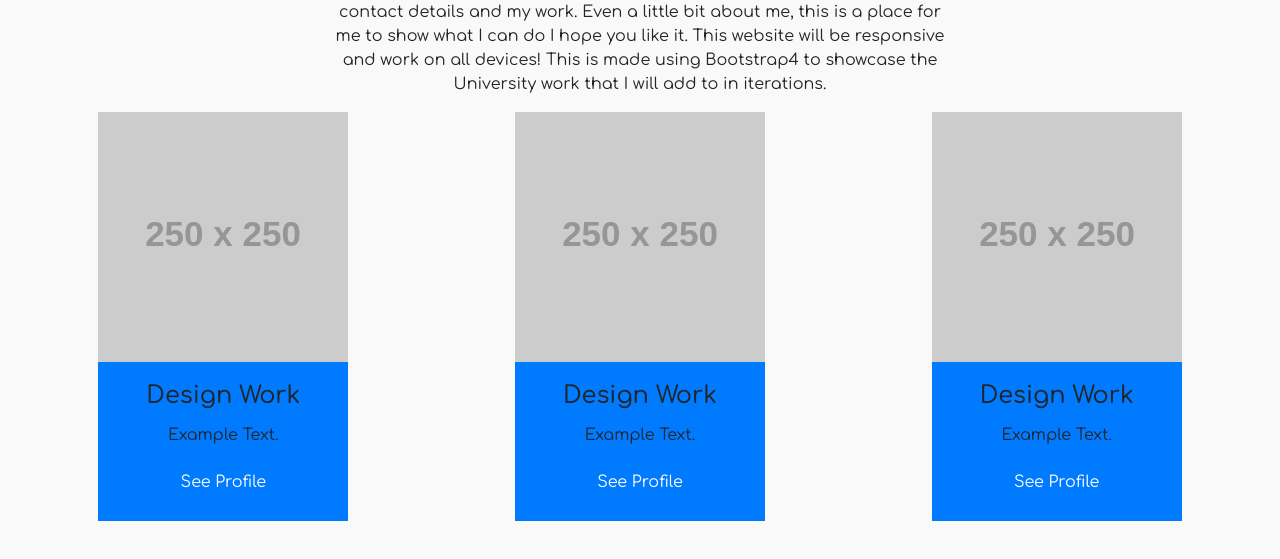
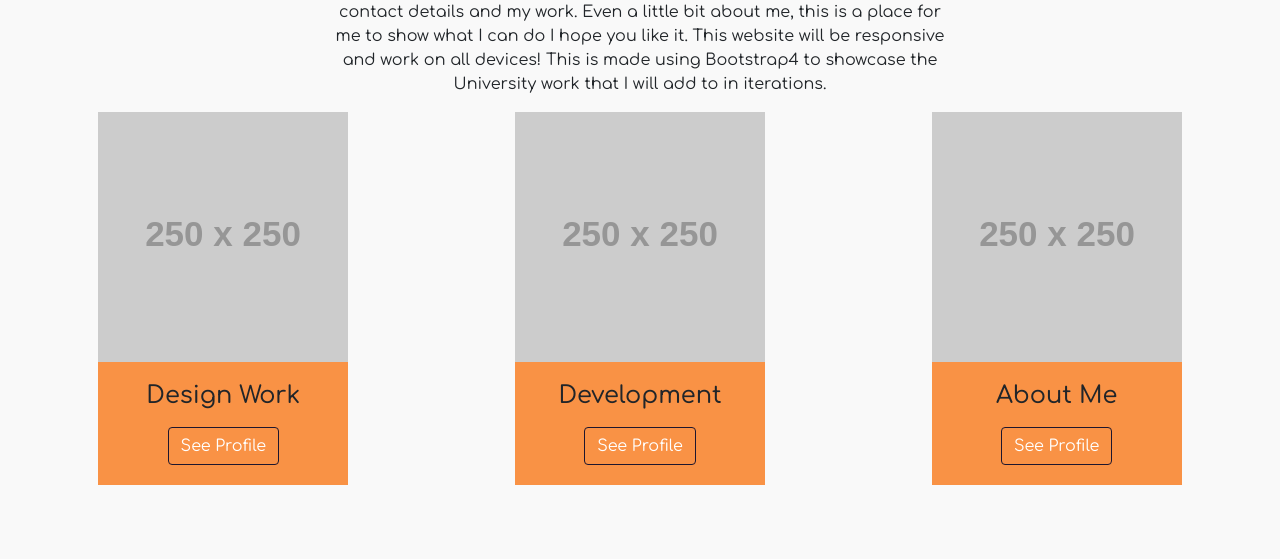
Before and after one commit to will-doc/Portfolio-Website, a plain HTML site: page index.html in a window 1280 px wide. Shown: the part 447-1006 px from the top of the page. Drawn offline with nearby package versions, Linux system fonts and the light colour scheme; placeholder pictures from the web are drawn by us.

Commit message:
Cards now match the colour theme.
I just need to add links and create the new sites.

```diff
--- a/index.html
+++ b/index.html
@@ -17,7 +17,7 @@
 
 				</div>
 				<div class="col-6">
-					<h1 class="name animate__animated animate__fadeIn">William Docherty</h1>
+					<h1 class="name animate__animated animate__fadeInDown">William Docherty</h1>
 				</div>
 				<div class="col-3">
 
@@ -50,16 +50,16 @@
 
 
 		<div class="container-fluid">
-				<div class="row cards mx-auto">
+				<div class="row cards mx-auto animate__animated animate__fadeIn">
 					<!-- The three Cards -->
 
 						<div class="col d-flex justify-content-center">
 							<div class="card-img-top">
 								<a href="https://placeholder.com"><img class="img" src="https://via.placeholder.com/250?text=portrait"></a>
-								<div class="d-flex justify-content-center">
+								<div class="d-flex justify-content-center mb-4">
 									<div class="card-body bg-primary" style="max-width: 250px;">
 										<h4 class="card-title">Design Work</h4>
-										<p class="card-text">Example Text.</p>
+										<p class="card-text"></p>
 										<a href="#" class="btn btn-primary">See Profile</a>
 									</div>
 								</div>
@@ -70,10 +70,10 @@
 						<div class="col d-flex justify-content-center">
 							<div class="card-img-top">
 								<a href="https://placeholder.com"><img class="img" src="https://via.placeholder.com/250?text=portrait"></a>
-								<div class="d-flex justify-content-center">
+								<div class="d-flex justify-content-center mb-4">
 									<div class="card-body bg-primary" style="max-width: 250px;">
-										<h4 class="card-title">Design Work</h4>
-										<p class="card-text">Example Text.</p>
+										<h4 class="card-title">Development</h4>
+										<p class="card-text"></p>
 										<a href="#" class="btn btn-primary">See Profile</a>
 									</div>
 								</div>
@@ -84,10 +84,10 @@
 						<div class="col d-flex justify-content-center">
 							<div class="card-img-top">
 								<a href="https://placeholder.com"><img class="img" src="https://via.placeholder.com/250?text=portrait"></a>
-								<div class="d-flex justify-content-center">
+								<div class="d-flex justify-content-center mb-4">
 									<div class="card-body bg-primary" style="max-width: 250px;">
-										<h4 class="card-title">Design Work</h4>
-										<p class="card-text">Example Text.</p>
+										<h4 class="card-title">About Me</h4>
+										<p class="card-text"></p>
 										<a href="#" class="btn btn-primary">See Profile</a>
 									</div>
 								</div>
--- a/stylesheet.css
+++ b/stylesheet.css
@@ -32,5 +32,10 @@ h2 {
 }
 
 .bg-primary {
-    background-color: #007bff!important;
+    background-color: #f99245!important;
 }
+
+.btn-primary, .btn-primary:hover, .btn-primary:active, .btn-primary:visited {
+    background-color: #f99245;
+    border-color: #1E162E;
+}
```
